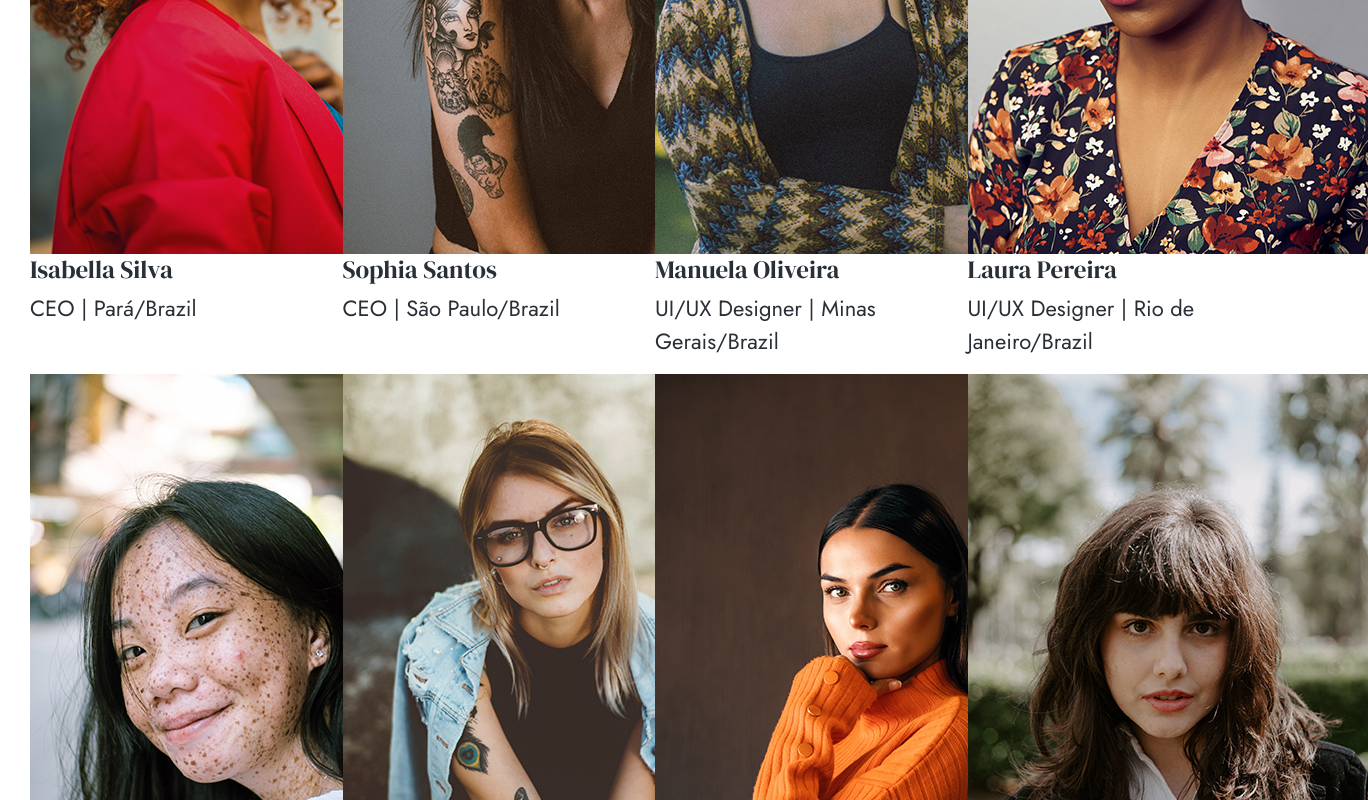
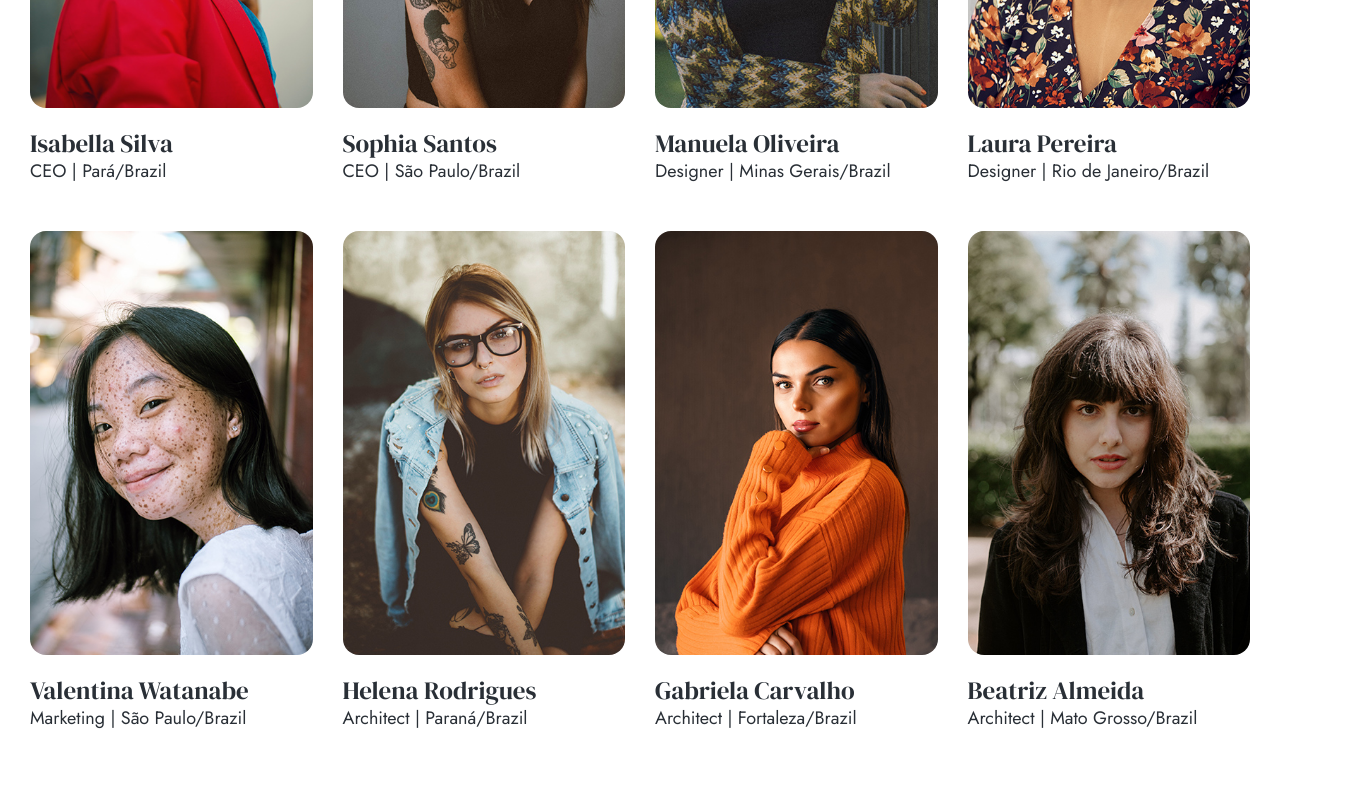
Before and after one commit to ecpieritz/interno-design, a Vue app: page /team in a window 1280 px wide. Shown: the part 900-1700 px from the top of the page, 1368 px wide, since content can reach past the window. Built offline with nearby package versions, Linux system fonts and the light colour scheme.

Commit message:
Added team/cards styles

```diff
--- a/src/components/team/teamCards.vue
+++ b/src/components/team/teamCards.vue
@@ -16,12 +16,12 @@
         <div class="col-lg-3 col-md-6">
           <img src="@/assets/images/id-team__03.jpg" alt="">
           <h3>Manuela Oliveira</h3>
-          <p>UI/UX Designer | Minas Gerais/Brazil</p>
+          <p>Designer | Minas Gerais/Brazil</p>
         </div>
         <div class="col-lg-3 col-md-6">
           <img src="@/assets/images/id-team__04.jpg" alt="">
           <h3>Laura Pereira</h3>
-          <p>UI/UX Designer | Rio de Janeiro/Brazil</p>
+          <p>Designer | Rio de Janeiro/Brazil</p>
         </div>
         <div class="col-lg-3 col-md-6">
           <img src="@/assets/images/id-team__05.jpg" alt="">
@@ -31,17 +31,17 @@
         <div class="col-lg-3 col-md-6">
           <img src="@/assets/images/id-team__06.jpg" alt="">
           <h3>Helena Rodrigues</h3>
-          <p>Back-end Dev | Paraná/Brazil</p>
+          <p>Architect | Paraná/Brazil</p>
         </div>
         <div class="col-lg-3 col-md-6">
           <img src="@/assets/images/id-team__07.jpg" alt="">
           <h3>Gabriela Carvalho</h3>
-          <p>Front-end Dev | Fortaleza/Brazil</p>
+          <p>Architect | Fortaleza/Brazil</p>
         </div>
         <div class="col-lg-3 col-md-6">
           <img src="@/assets/images/id-team__08.jpg" alt="">
           <h3>Beatriz Almeida</h3>
-          <p>Front-end Dev | Mato Grosso/Brazil</p>
+          <p>Architect | Mato Grosso/Brazil</p>
         </div>
       </div>
     </div>
@@ -63,6 +63,18 @@ export default {
   &__cards {
     margin: 80px 0;
 
+    img{
+      width: 100%;
+      border-radius: 16px;
+      margin-top: 30px;
+    }
+    h3{
+      margin: 20px 0 0;
+    }
+
+    p{
+      font-size: 18px;
+    }
   }
 }
 </style>
```
